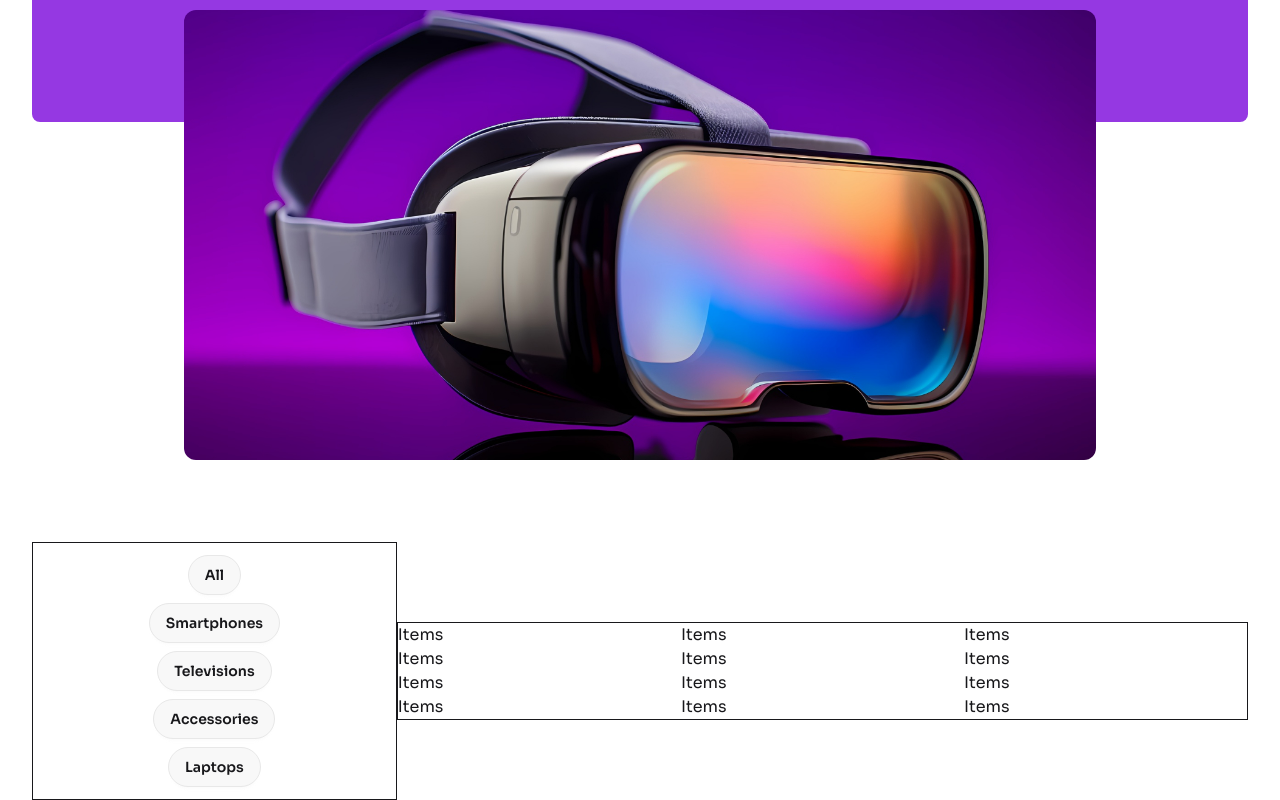
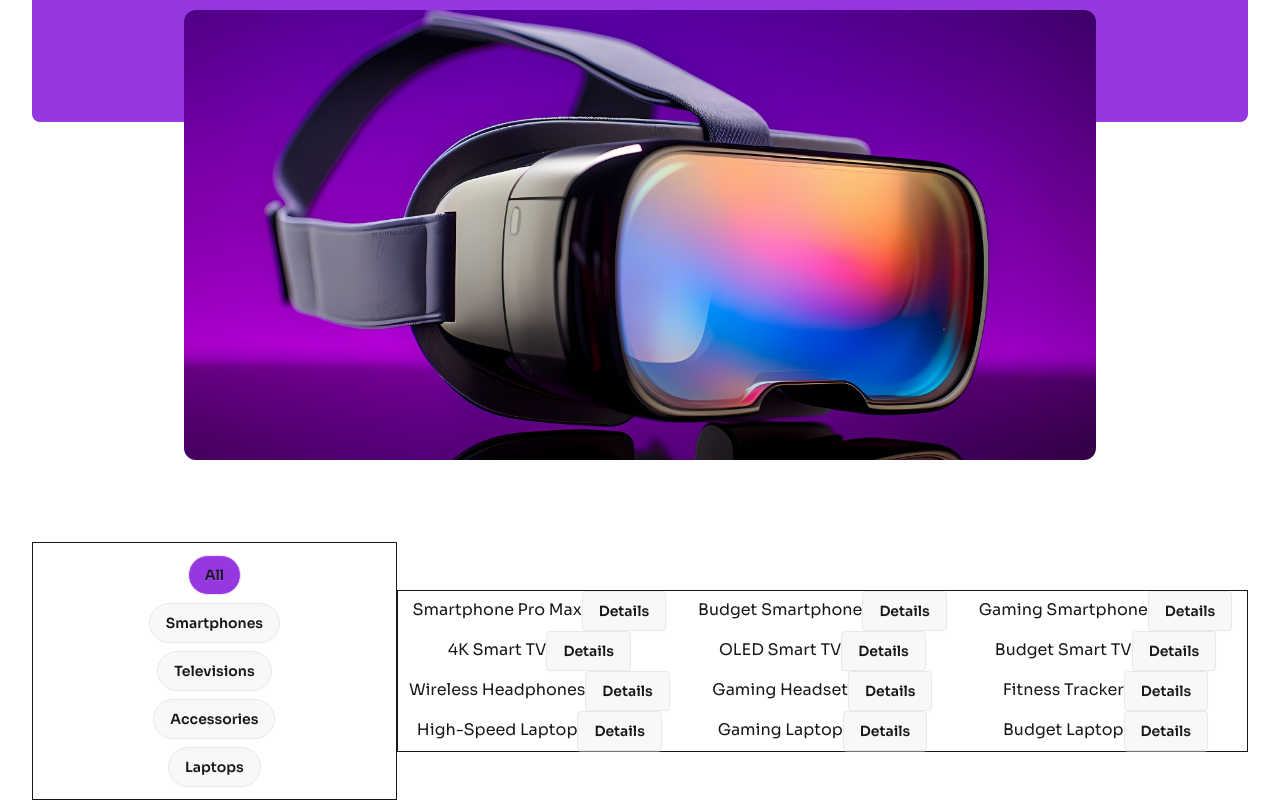
Before and after one commit to Dev-Asifur-Rahman/re-assignment-eighth, a React (Vite) app: page / in a window 1280 px wide. Shown: the part 438-1238 px from the top of the page. Built offline with nearby package versions, Linux system fonts and the light colour scheme.

Commit message:
cart wishlist added

```diff
--- /dev/null
+++ b/src/Components/ChildComponents/Cart.jsx
@@ -0,0 +1,11 @@
+import React from 'react';
+
+const Cart = () => {
+    return (
+        <div>
+            Cart
+        </div>
+    );
+};
+
+export default Cart;
--- a/src/Components/ChildComponents/Dashboard.jsx
+++ b/src/Components/ChildComponents/Dashboard.jsx
@@ -1,7 +1,10 @@
-import React, { useEffect } from "react";
+import React, { useEffect, useState } from "react";
 import { useLocation } from "react-router";
+import Cart from "./Cart";
+import Wishlist from "./Wishlist";
 
 const Dashboard = () => {
+  const [toggle, setToggle] = useState(1);
   const location = useLocation();
   useEffect(() => {
     const titleElement = document.getElementById("title");
@@ -9,7 +12,34 @@ const Dashboard = () => {
       titleElement.innerHTML = "Dahboard | Gadget Heaven";
     }
   }, [location.pathname]);
-  return <div>Dashboard</div>;
+  return (
+    <div>
+      <section className="p-4 bg-[#9538E2] w-full flex flex-col items-center">
+        <p className="text-white font-bold text-3xl">Dashboard</p>
+        <p className="text-base text-center text-white font-medium">
+          Explore the latest gadgets that will take your experience to the next
+          level. From smart devices to the coolest accessories, we have it all!
+        </p>
+        <div className="">
+          <button
+            onClick={() => {
+              setToggle(1);
+            }}
+          >
+            Cart
+          </button>
+          <button
+            onClick={() => {
+              setToggle(2);
+            }}
+          >
+            Wishlist
+          </button>
+        </div>
+      </section>
+      <section>{toggle === 1 ? <Cart></Cart> : <Wishlist></Wishlist>}</section>
+    </div>
+  );
 };
 
 export default Dashboard;
--- a/src/Components/ChildComponents/Details.jsx
+++ b/src/Components/ChildComponents/Details.jsx
@@ -1,11 +1,41 @@
-import React from 'react';
+import React, { useContext, useEffect, useState } from "react";
+import { data, useParams } from "react-router";
+import { ContextProvider } from "../../Js_Folder/context";
 
 const Details = () => {
-    return (
-        <div>
-            Details
+  const id_number = useParams().id;
+  const [all_data, setAllData] = useState([]);
+  const [id, setId] = useState({});
+  const { data } = useContext(ContextProvider);
+  useEffect(() => {
+    setAllData(data);
+  }, [data]);
+  useEffect(() => {
+    setId(all_data.find((single) => single.product_id == id_number));
+  }, [all_data, id_number]);
+//     const {
+//       product_title,
+//       product_image,
+//       category,
+//       price,
+//       description,
+//       Specification,
+//       availability,
+//     } = id;
+  return (
+    <div>
+      <div className="w-full bg-[#9538E2] text-center lg:h-[35vh] h-fit p-2 border">
+        <p className="text-white font-bold text-3xl">Product Details</p>
+        <p className="text-base text-center text-white font-medium">
+          Explore the latest gadgets that will take your experience to the next
+          level. From smart devices to the coolest accessories, we have it all!
+        </p>
+        <div className="lg:w-[60vw] mx-auto w-full border lg:h-[300px] h-fit ">
+          <img src={id?.product_image} alt="" />
         </div>
-    );
+      </div>
+    </div>
+  );
 };
 
 export default Details;
--- a/src/Components/ChildComponents/HomeData.jsx
+++ b/src/Components/ChildComponents/HomeData.jsx
@@ -1,31 +1,61 @@
-import React, { useContext, useEffect } from "react";
+import React, { useContext, useEffect, useState } from "react";
 import { ContextProvider } from "../../Js_Folder/context";
 import Item from "../Item";
 
 const HomeData = () => {
     const {data} = useContext(ContextProvider)
+    const [recieve_data,setRecieved_Data] = useState(data)
+    useEffect(()=>{
+        setRecieved_Data(data)
+    },[data])
     useEffect(()=>{
         const get_buttons = document.querySelectorAll('#buttons button')
         for(const button of get_buttons){
             button.classList.add('rounded-3xl')
         }
     },[])
-    const get_data_by_category = (category) =>{
-        console.log(category)
+    const get_data_by_category = (e) =>{
+        let filtered_data
+        const get_buttons = document.querySelectorAll('#buttons button')
+        for(const button of get_buttons){
+            button.classList.remove('clicked')
+        }
+        e.target.classList.add('clicked')
+
+        if(e.target.innerText === 'All'){
+            filtered_data = data
+        }
+        else if(e.target.innerText === 'Smartphones'){
+            filtered_data = data.filter(item=>item.category === 'Smartphones')
+
+        }
+        else if(e.target.innerText === 'Televisions'){
+
+            filtered_data = data.filter(item=>item.category === 'Televisions')
+
+        }
+        else if(e.target.innerText === 'Accessories'){
+
+            filtered_data = data.filter(item=>item.category === 'Accessories')
+
+        }
+        else if(e.target.innerText === 'Laptops'){
+            filtered_data = data.filter(item=>item.category === 'Laptops')
+        }
+        setRecieved_Data(filtered_data)
     }
-
   return (
     <div className=" flex lg:flex-row flex-col justify-between items-center">
       <div id="buttons" className="lg:w-[30%] w-full border flex flex-col items-center gap-2 py-3">
-        <button className="btn" onClick={()=>{get_data_by_category('all')}}>All</button>
-        <button className="btn" onClick={()=>{get_data_by_category('Smartphones')}} >Smartphones</button>
-        <button className="btn" onClick={()=>{get_data_by_category('Televisions')}} >Televisions</button>
-        <button className="btn" onClick={()=>{get_data_by_category('Accessories')}}>Accessories</button>
-        <button className="btn" onClick={()=>{get_data_by_category('Laptops')}}>Laptops</button>
+        <button className="btn clicked" onClick={get_data_by_category}>All</button>
+        <button className="btn" onClick={get_data_by_category} >Smartphones</button>
+        <button className="btn" onClick={get_data_by_category} >Televisions</button>
+        <button className="btn" onClick={get_data_by_category}>Accessories</button>
+        <button className="btn" onClick={get_data_by_category}>Laptops</button>
       </div>
-      <section className="lg:w-[70%] w-full border  grid lg:grid-cols-3 grid-cols-1">
+      <section className="lg:w-[70%] w-full border  grid lg:grid-cols-3 grid-cols-1 place-items-center">
             {
-                data.map(item=><Item item={item} key={item.product_id}></Item>)
+                recieve_data.map(item=><Item item={item} key={item.product_id}></Item>)
             }
       </section>
     </div>
--- /dev/null
+++ b/src/Components/ChildComponents/Wishlist.jsx
@@ -0,0 +1,11 @@
+import React from 'react';
+
+const Wishlist = () => {
+    return (
+        <div>
+            Wishlist
+        </div>
+    );
+};
+
+export default Wishlist;
--- a/src/Components/Home.jsx
+++ b/src/Components/Home.jsx
@@ -37,7 +37,7 @@ const Home = () => {
           </div>
         </div>
       {/* banner section  for home */}
-      <section style={{marginBottom:`420px`}} className={`${location.pathname === '/'?'inline-flex':'hidden'} w-full lg:h-[70vh] bg-[#9538E2] relative rounded-[8px] flex-col items-center gap-4`}>
+      <section style={{marginBottom:`420px`}} className={`${location.pathname === '/' ? (window.innerWidth > 768 ? 'inline-flex' : 'hidden') : 'hidden'} w-full lg:h-[70vh] bg-[#9538E2] relative rounded-[8px] flex-col items-center gap-4`}>
         <div style={{padding:'8px'}} className="flex justify-between items-center w-full">
           <p className="font-bold text-[24px] text-[#FFFFFF]">Gadget Heaven</p>
           <nav className="flex items-center gap-4">
--- a/src/Components/Item.jsx
+++ b/src/Components/Item.jsx
@@ -1,9 +1,12 @@
 import React from 'react';
+import { Link } from 'react-router';
 
-const Item = () => {
+const Item = ({item}) => {
+    const {product_title,product_id} = item
     return (
         <div>
-            Items
+          {product_title}
+          <Link to={`${product_id}`}><button className='btn'>Details</button></Link>
         </div>
     );
 };
--- a/src/index.css
+++ b/src/index.css
@@ -24,3 +24,7 @@ nav a.active{
     border-radius: 6px;
     transition: background-color 0.5s linear;
 }
+
+.clicked{
+    background-color: #9538E2;
+}
--- a/src/router.jsx
+++ b/src/router.jsx
@@ -29,7 +29,7 @@ export const router = createBrowserRouter([
                 element:<Dashboard></Dashboard>
             },
             {
-                path:'details/:id',
+                path:':id',
                 element:<Details></Details>
             }
         ]
```
